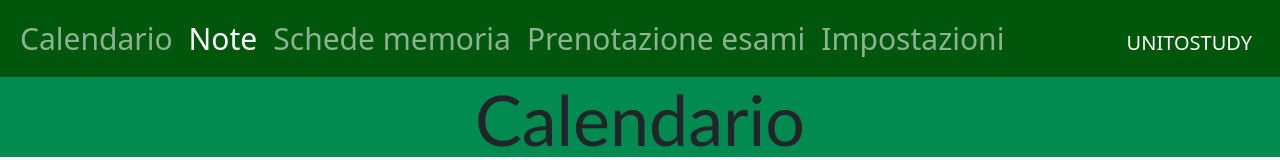
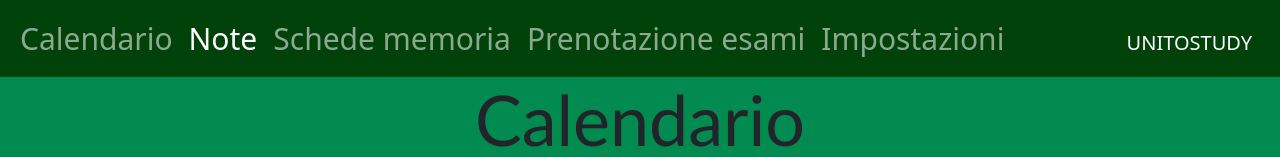
Before and after one commit to federicaamore/IDS, a plain HTML site: page calendario.html in a window 1280 px wide. Shown: the top 160 px of the page. Drawn offline with nearby package versions, Linux system fonts and the light colour scheme.

Commit message:
Update calendario.html

```diff
--- a/calendario.html
+++ b/calendario.html
@@ -9,7 +9,7 @@
   <style>
     .bg-sfondo {
       --bs-bg-opacity: 1;
-      background-color: rgb(0, 87, 12);
+      background-color: rgb(0, 66, 9);
     }
 
     .nome-pagina {
```
